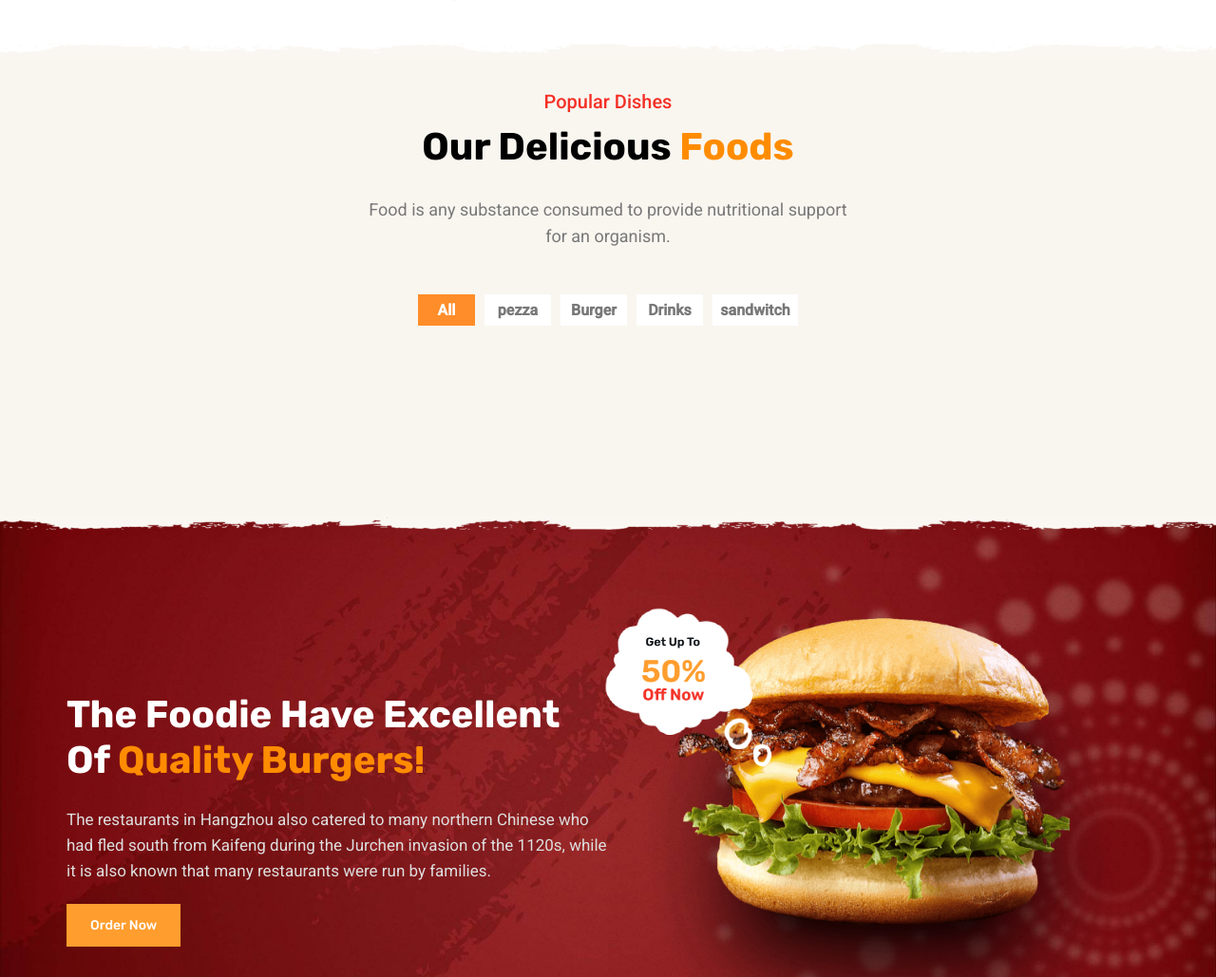
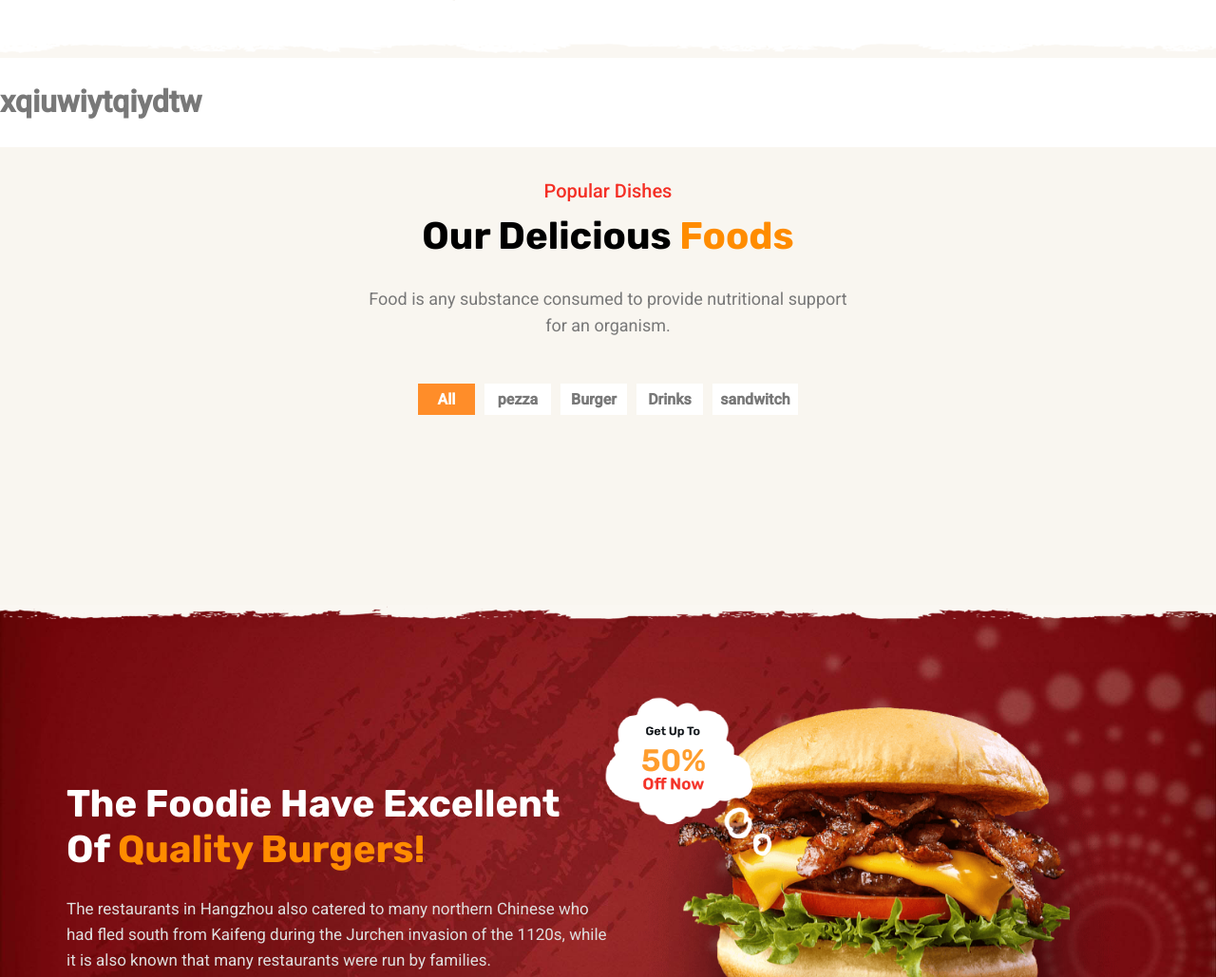
Before and after one commit to salahahmed2001/-new-template-Foodie, a plain HTML site: page index.html in a window 1280 px wide. Shown: the part 1908-2937 px from the top of the page at 95% size. Drawn offline with nearby package versions, Linux system fonts and the light colour scheme.

Commit message:
new html

```diff
--- a/index.html
+++ b/index.html
@@ -312,6 +312,7 @@
         </ul>
       </div>
     </section>
+    <!-- gwicwiyd -->
     <!-- ========================================================================================== -->
     <!-- About us baner  -->
     <section class="section-divider gray">
@@ -348,6 +349,7 @@
         </div>
       </div>
     </section>
+    <h1>xqiuwiytqiydtw</h1>
     <!-- ========================================================================== -->
     <!-- Foode Menu  -->
     <section class="sc">
```
